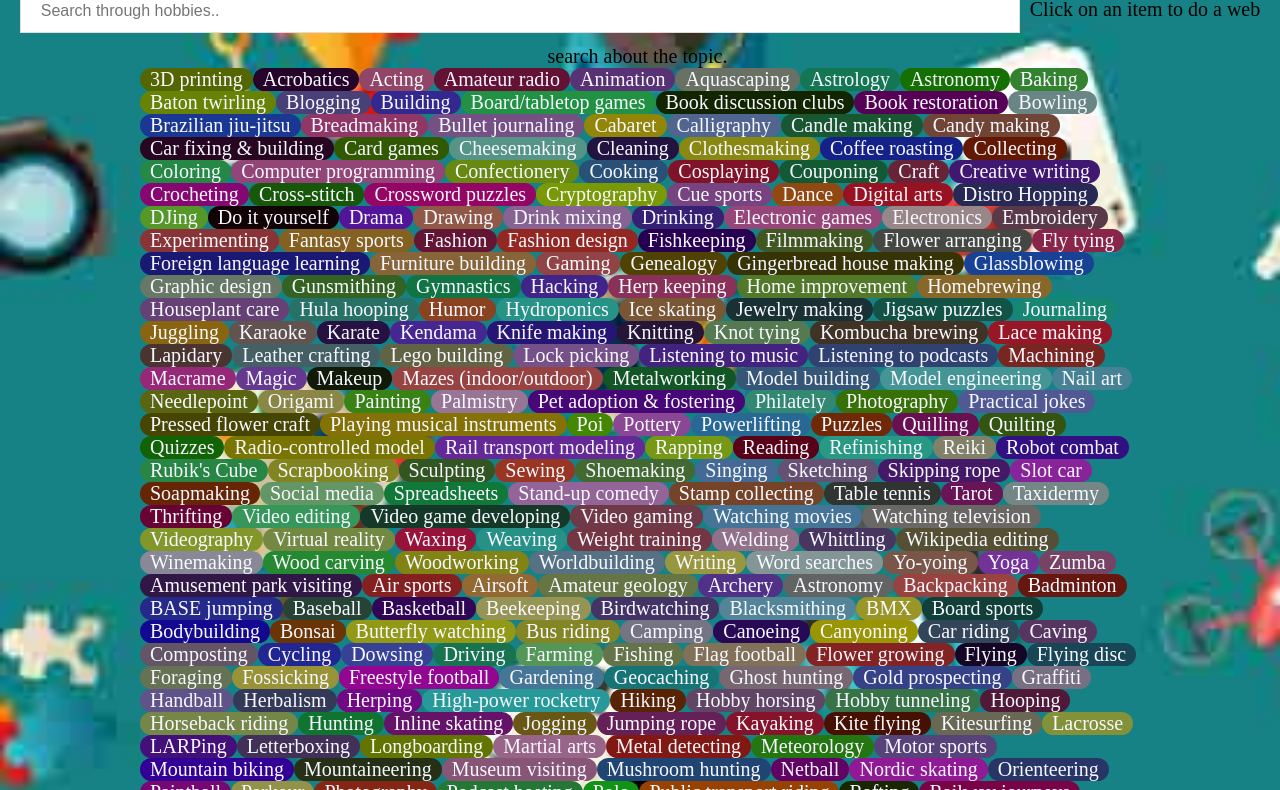
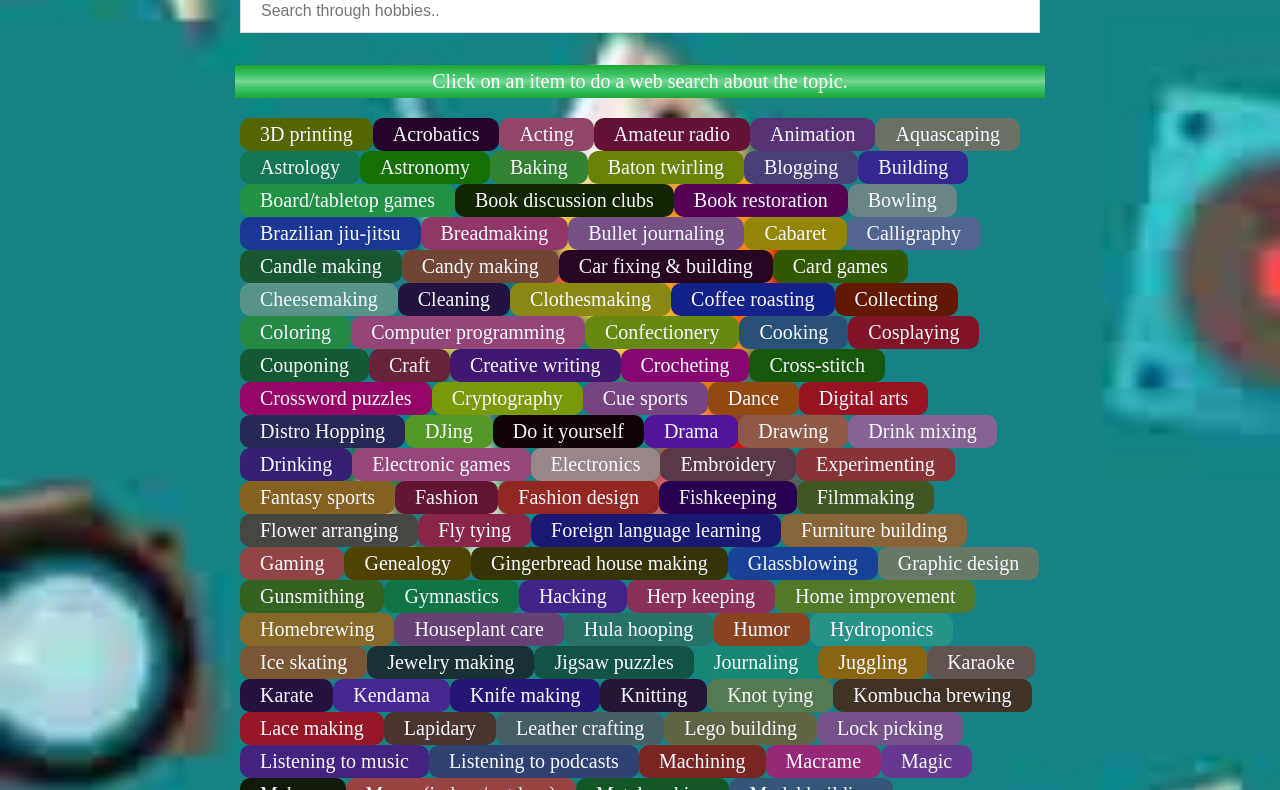
Before and after one commit to dyntomas/hobbies-search, a plain HTML site: page public/index.html in a window 1280 px wide. Shown: the part 256-1046 px from the top of the page. Drawn offline with Linux system fonts and the light colour scheme.

Commit message:
update: fixed stacking

```diff
--- /dev/null
+++ b/dev/style.css
@@ -0,0 +1,46 @@
+body {
+  font-size: 15pt;
+  background: url(img/background.jpg) lightgray;
+  background-repeat: no-repeat;
+  background-size: cover;
+}
+a {
+  text-decoration: none;
+  color: ghostwhite;
+}
+p {
+  font-size: 20px;
+  padding: 5px 5px;
+  background: rgb(31, 165, 50);
+  background: linear-gradient(180deg, rgba(31, 165, 50, 1) 0%, rgba(60, 197, 104, 1) 30%, rgba(120, 213, 148, 1) 50%, rgba(60, 197, 104, 1) 70%, rgba(31, 165, 50, 1) 100%);
+  color: white;
+}
+
+.box {
+  float: left;
+  width: fit-content;
+  padding: 5px 20px;
+  background: gray;
+  border-radius: 10px;
+}
+.logo {
+  width: 90%;
+  max-width: 800px;
+}
+#search, p, #boxes {
+  width: 100%;
+  max-width: 800px;
+}
+
+#search {
+  font-size: 16px;
+  padding: 12px 20px 12px;
+  border: 1px solid #ddd;
+  margin-bottom: 12px;
+}
+
+#boxes {
+  content: "";
+  display: table;
+  clear: both;
+}
--- a/public/index.html
+++ b/public/index.html
@@ -14,10 +14,10 @@
 
 <body>
   <div id="content" align="center">
-    <img src="img/logo.png" class="logo" alt="img/logo.png">
-    <input type="search" id="search" class="full" placeholder="Search through hobbies.." title="Type in a hobbie">
-    <span>Click on an item to do a web search about the topic.</span>
-    <div id="boxes" class="full"></div>
+    <img src="img/logo.png" class="logo" alt="img/logo.png"><br/>
+    <input type="search" id="search" placeholder="Search through hobbies.." title="Type in a hobbie">
+    <p>Click on an item to do a web search about the topic.</p>
+    <div id="boxes"></div>
 
   </div>
 
--- a/public/style.css
+++ /dev/null
@@ -1,40 +0,0 @@
-body {
-    font-size: 15pt;
-    background: url(img/background.jpg) lightgray;
-    background-size: cover;
-}
-a {
-  text-decoration: none;
-  color: ghostwhite;
-}
-span {
-  padding: 5px 5px
-}
-
-.box {
-  float: left;
-  width: fit-content;
-  padding: 0 10px;
-  background: gray;
-  border-radius: 15px;
-}
-.full {
-  width: 100%;
-  max-width: 1000px;
-}
-.logo {
-  width: 90%;
-  max-width: 800px;
-}
-
-#search {
-  font-size: 16px;
-  padding: 12px 20px 12px;
-  border: 1px solid #ddd;
-  margin-bottom: 12px;
-}
-#boxes {
-  content: "";
-  display: table;
-  clear: both;
-}
```
Also changed, not shown: dev/script.js (renamed from public/script.js), public/style.min.css.
